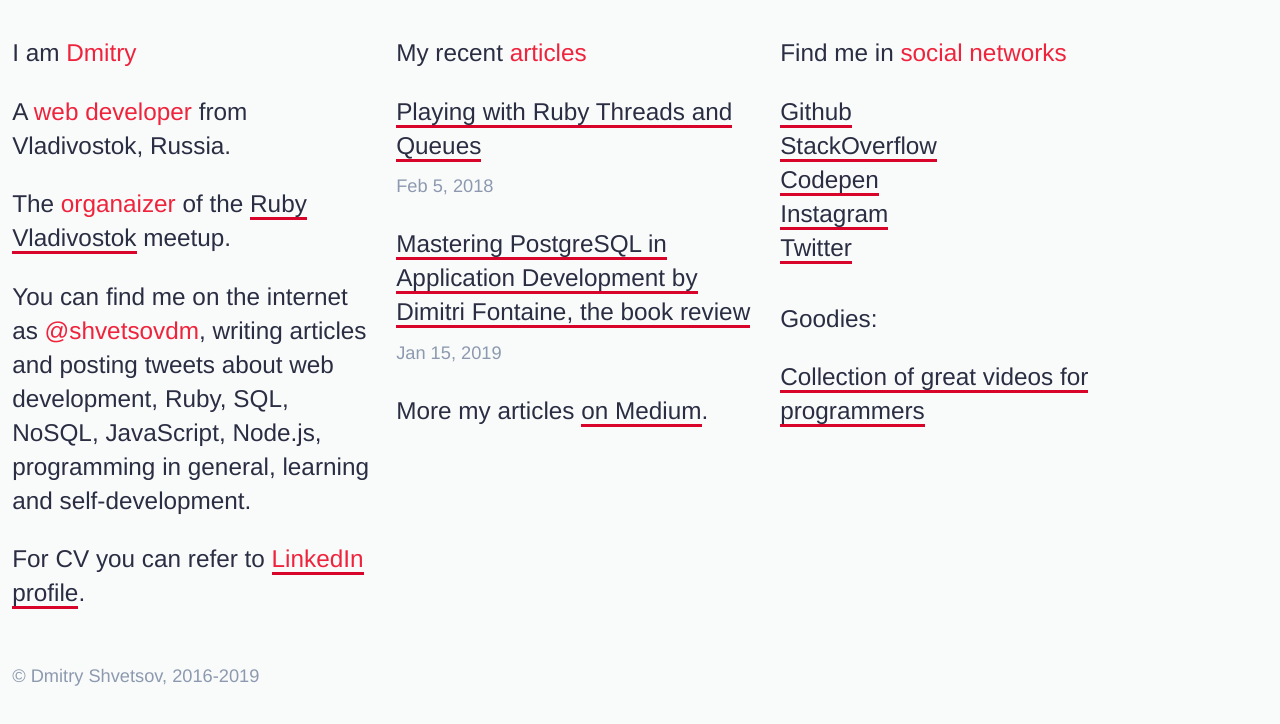
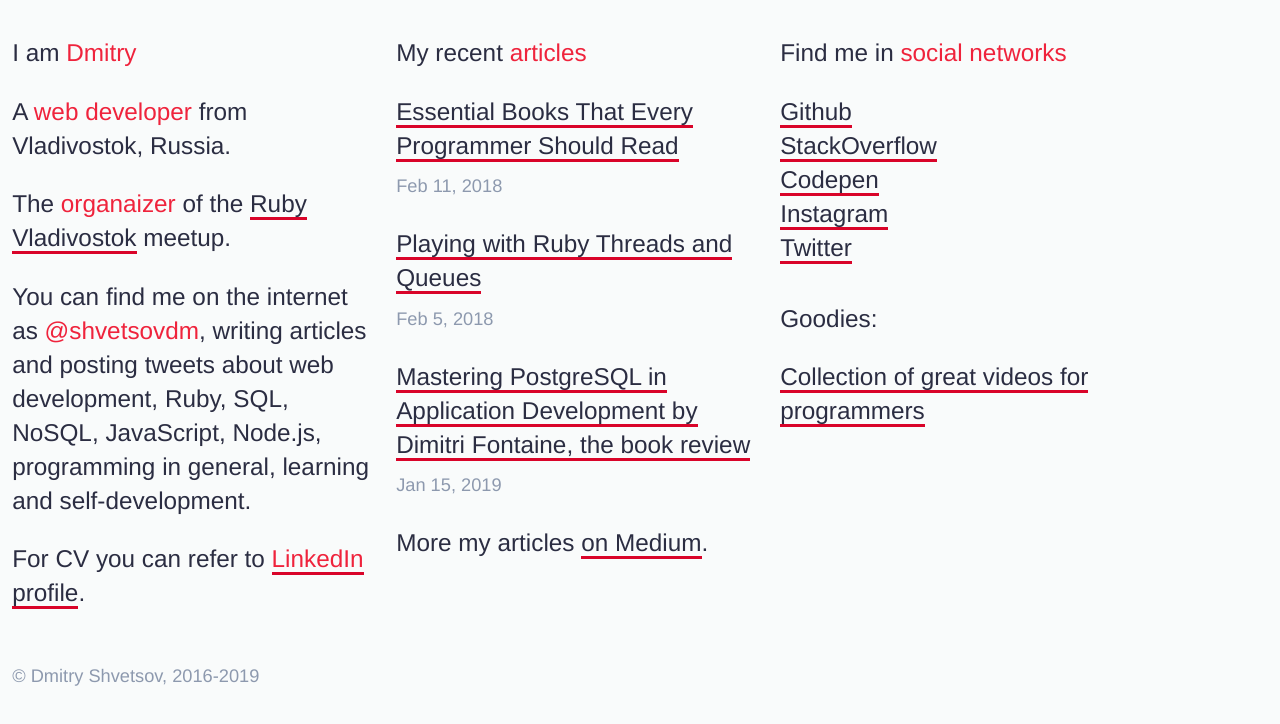
Before and after one commit to dmshvetsov/iamdidev.github.io, a Gatsby site: page / in a window 1280 px wide. Built offline with nearby package versions, Linux system fonts and the light colour scheme; Gatsby itself is replaced by a stand-in of ours.

Commit message:
Add new publication on medium

```diff
--- a/src/pages/index.js
+++ b/src/pages/index.js
@@ -12,6 +12,14 @@ const IndexPage = () => (
     </section>
     <section className="sdm-layout__block">
       <h2>My recent <span className="sdm-accent">articles</span></h2>
+      <article className="sdm-article">
+        <a className="sdm-multiline-link" href="https://medium.com/@shvetsovdm/essential-books-that-every-programmer-should-read-a61565095781">
+          Essential Books That Every Programmer Should Read
+        </a>
+        <div className="sdm-article__date">
+          <time dateTime="2019-02-11 21:00">Feb 11, 2018</time>
+        </div>
+      </article>
       <article className="sdm-article">
         <a className="sdm-multiline-link" href="https://medium.com/@shvetsovdm/playing-with-ruby-threads-and-queues-52beb6e8613c">
           Playing with Ruby Threads and Queues
```
